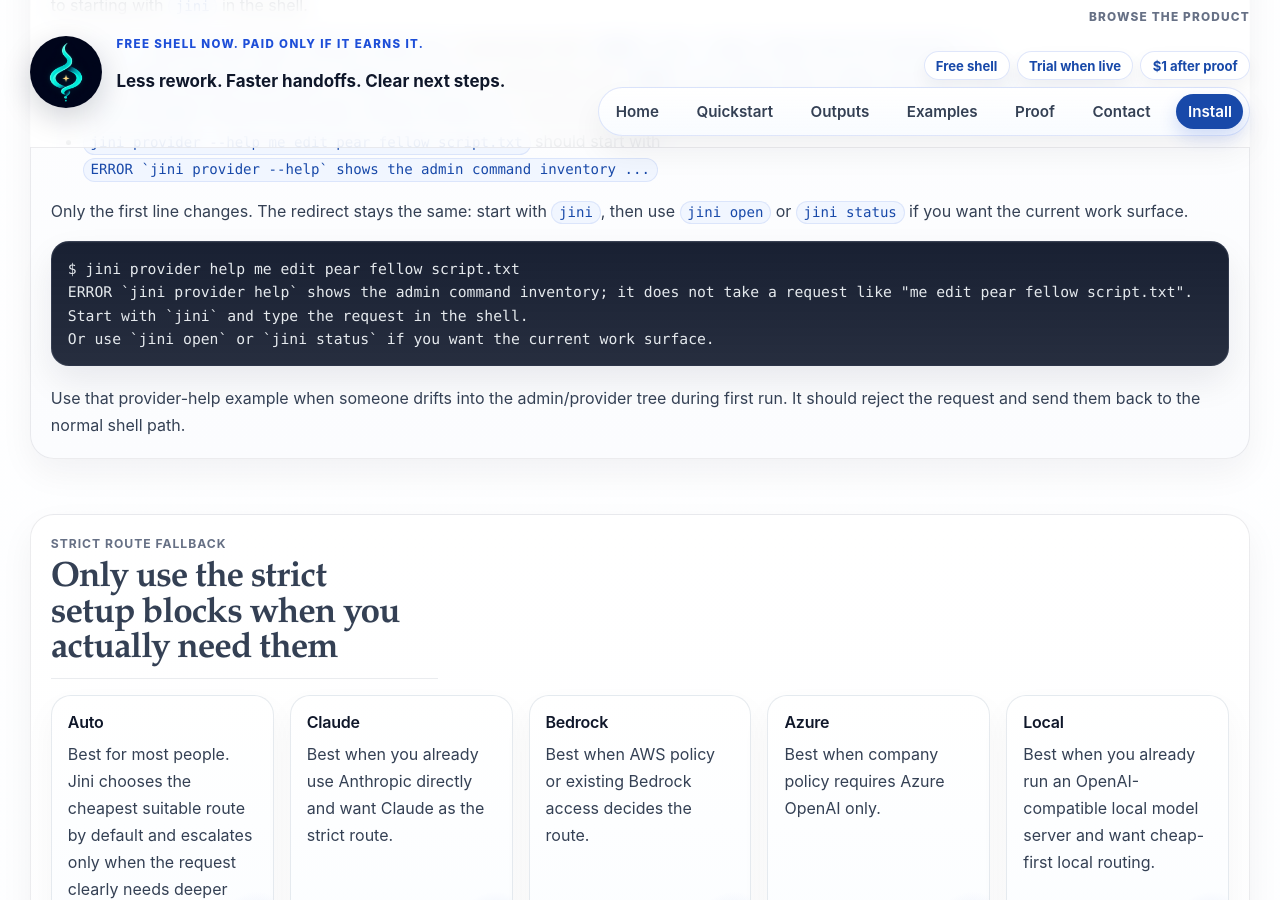
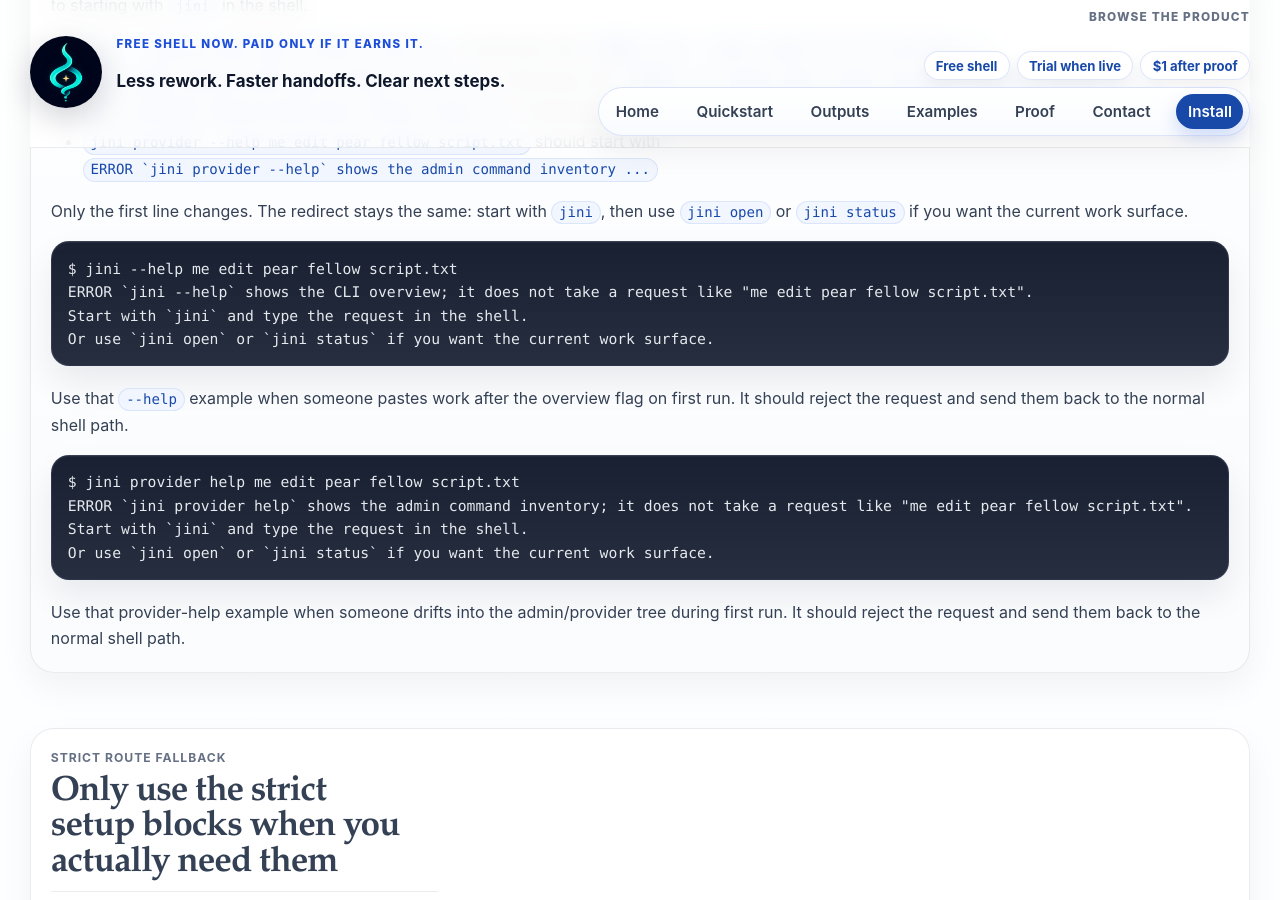
Before and after one commit to maridlabsai/jini, a Jekyll site: the page built from docs/install.md, in a window 1280 px wide and 900 px high, scrolled down 4238 px. Built offline with Jekyll 4.4.1, drawn with Linux system fonts in a browser that asks for light colours.

Commit message:
Add dash-help transcript to install guide

```diff
--- a/docs/install.md
+++ b/docs/install.md
@@ -164,6 +164,13 @@
   </ul>
   <p>Only the first line changes. The redirect stays the same: start with <code>jini</code>, then use <code>jini open</code> or <code>jini status</code> if you want the current work surface.</p>
 
+<pre><code class="language-bash">$ jini --help me edit pear fellow script.txt
+ERROR `jini --help` shows the CLI overview; it does not take a request like "me edit pear fellow script.txt".
+Start with `jini` and type the request in the shell.
+Or use `jini open` or `jini status` if you want the current work surface.</code></pre>
+
+  <p>Use that <code>--help</code> example when someone pastes work after the overview flag on first run. It should reject the request and send them back to the normal shell path.</p>
+
 <pre><code class="language-bash">$ jini provider help me edit pear fellow script.txt
 ERROR `jini provider help` shows the admin command inventory; it does not take a request like "me edit pear fellow script.txt".
 Start with `jini` and type the request in the shell.
```
Also changed, not shown: tests/test_public_cli_docs.py (+12 -0 lines).
